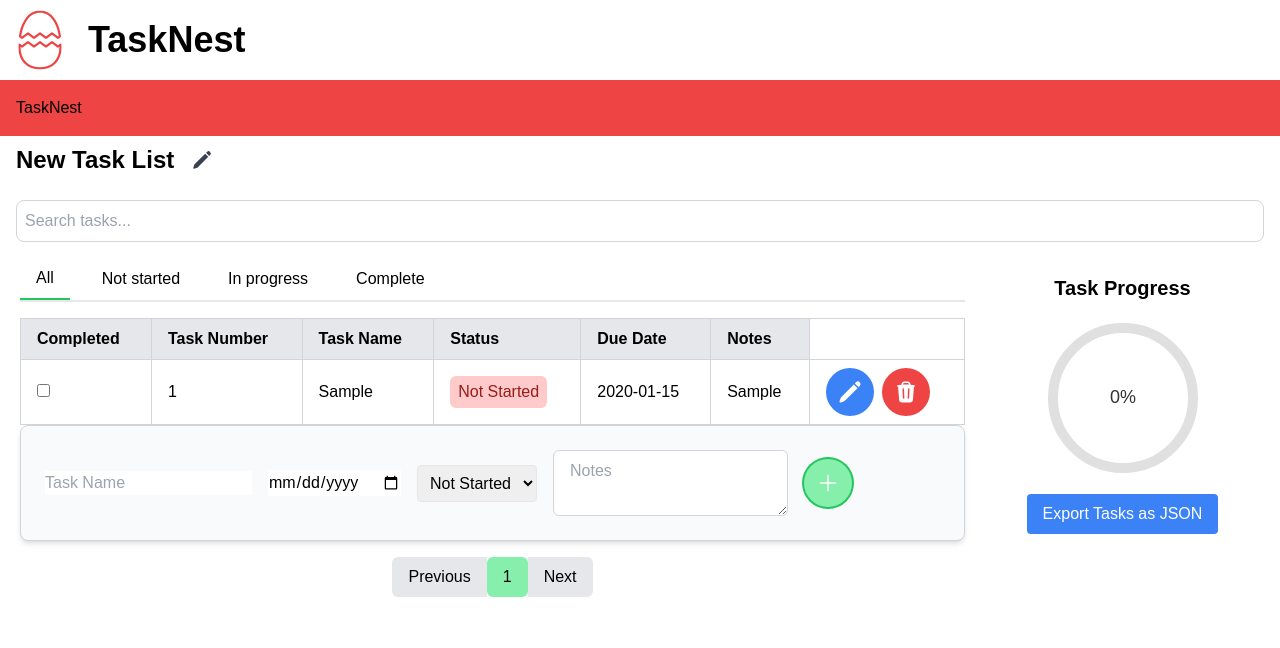
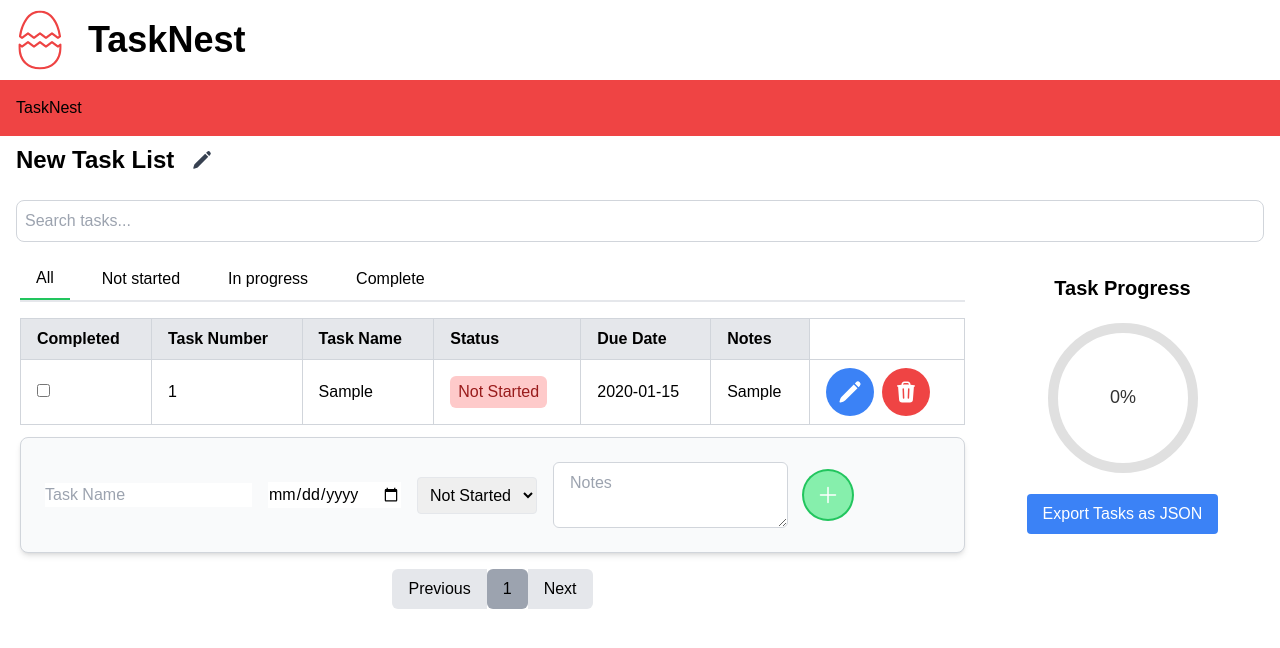
Before and after one commit to g33ya/task-dashboard, a Next.js app: page / in a window 1280 px wide. Both pictures are taken after typing "Sample", "2020-01-15", "Sample" into the empty fields and a click on the button 828 px from the left and 418 px from the top of the page. Shown: the top 648 px of the page. Built offline with nearby package versions, Linux system fonts and the light colour scheme.

Commit message:
Styling (separation of task list/add task, coloring of page buttons

```diff
--- a/app/components/table.js
+++ b/app/components/table.js
@@ -147,7 +147,7 @@ export function TaskTable( { searchTerm }) {
                     ))}
                 </div>
 
-                <table className="table-auto border-collapse border round border-gray-300 w-full text-left">
+                <table className="table-auto border-collapse border round border-gray-300 w-full text-left mb-3">
                     <thead className="bg-gray-200 rounded-lg border-gray-30">
                     <tr>
                         <th className="border border-gray-300 px-4 py-2">Completed</th>
@@ -221,7 +221,7 @@ export function TaskTable( { searchTerm }) {
                         <button
                             key={index}
                             onClick={() => handlePageChange(index + 1)}
-                            className={`px-4 py-2 ${currentPage === index + 1 ? 'bg-green-300' : 'bg-gray-200'} rounded-md`}
+                            className={`px-4 py-2 ${currentPage === index + 1 ? 'bg-gray-400' : 'bg-gray-200'} rounded-md`}
                         >
                             {index + 1}
                         </button>
```
